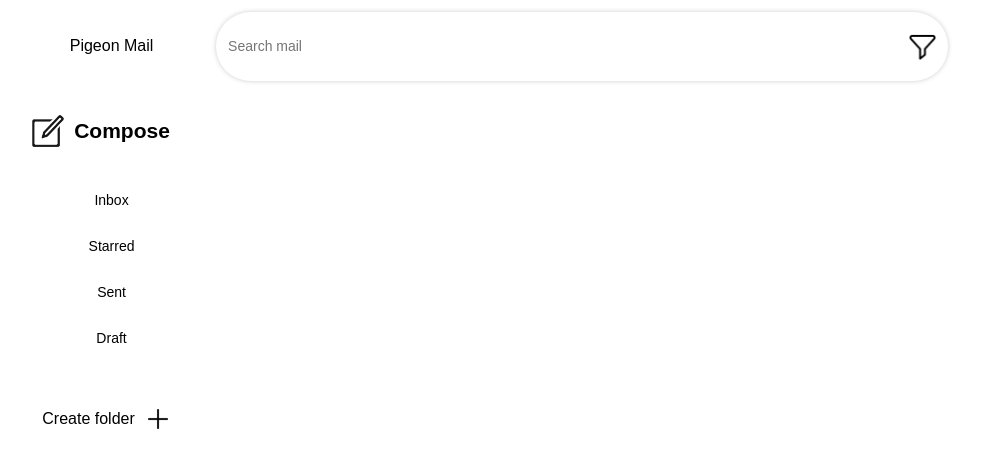
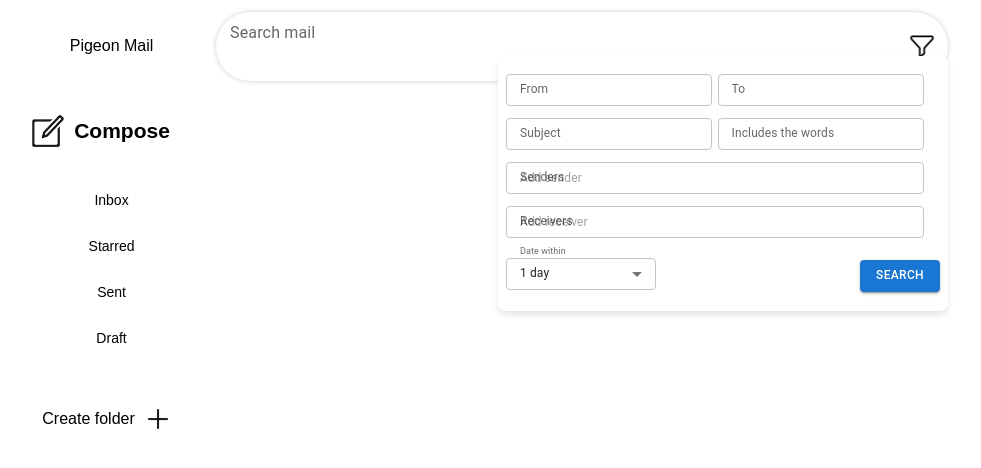
Before and after one commit to janamohamed2304/pigeon-mail, a React (Vite) app in the folder pigeon-mail-frontend/: page / in a window 1280 px wide. Both pictures are taken after a click on the button 923 px from the left and 46 px from the top of the page. Shown: the top 468 px of the page, without its empty margins (1-982 px from the left). Built offline with nearby package versions, Linux system fonts and the light colour scheme.

Commit message:
added filter of search list

```diff
--- a/pigeon-mail-frontend/src/PigeonMail.css
+++ b/pigeon-mail-frontend/src/PigeonMail.css
@@ -106,15 +106,6 @@
     /* background-color: red; */
     box-shadow: 0px 0px 5px 0px rgba(0,0,0,0.2);
 }
-.toolbar .search-bar input {
-    width: 93%;
-    border: none;
-    outline: none;
-    background: transparent;
-    font-size: 14px;
-    margin-left:10px;
-    color: #333;
-}
 .toolbar .search-bar button {
     width: 7%;
     border: none;
--- a/pigeon-mail-frontend/src/PigeonMail.jsx
+++ b/pigeon-mail-frontend/src/PigeonMail.jsx
@@ -1,55 +1,72 @@
 import { useState } from 'react';
-import './PigeonMail.css'
-import Inbox from './inbox/Inbox'
-import Compose from './compose/Compose'
-import {Drawer} from '@mui/material';
+import './PigeonMail.css';
+import Inbox from './inbox/Inbox';
+import Compose from './compose/Compose';
+import FilterMenu from './filter-menu/FilterMenue';
+import { TextField } from '@mui/material';
 
 function PigeonMail() {
-
   const [openInbox, setOpenInbox] = useState(false);
   const [openCompose, setOpenCompose] = useState(false);
+  const [anchorEl, setAnchorEl] = useState(null);
+
+
+  const handleClose = () => {
+    setAnchorEl(null);
+  };
 
   return (
     <>
       <div className='base'>
         <div className='sidebar'>
-
           <div className='logo'>Pigeon Mail</div>
           <button className='compose-btn' onClick={() => setOpenCompose(true)}>
-                <img src='src/assets/icons/note.png'/>
+            <img src='src/assets/icons/note.png' alt='compose' />
             <h2>Compose</h2>
           </button>
           <button onClick={() => setOpenInbox(true)}>Inbox</button>
           <button>Starred</button>
           <button>Sent</button>
           <button>Draft</button>
-              <div className='create-folder'>Create folder
-                <button><img src='src/assets/icons/plus.png'/></button>
+          <div className='create-folder'>
+            Create folder
+            <button><img src='src/assets/icons/plus.png' alt='create folder' /></button>
           </div>
-
-
         </div>
 
         <div className='main'>
-
           <div className='toolbar'>
             <div className='search-bar'>
-                <input type='text' placeholder='Search mail' />
-                <button><img src='src/assets/icons/filter.png'/></button>
+              <TextField
+                label="Search mail"
+                variant="outlined"
+                size="small"
+                fullWidth
+                sx={{
+                  '& .MuiInputBase-root': {
+                    marginTop: '1px',
+                    border: 'none',
+                    borderRadius: '20px'
+                  },
+                  '& .MuiOutlinedInput-notchedOutline': {
+                    marginTop: '1px',
+                    border: 'none',
+                    borderRadius: '20px'
+                  }
+                }}
+              />
+              <FilterMenu anchorEl={anchorEl} handleClose={handleClose} />
             </div>
           </div>
 
           <div className='main-body'>
-              {openInbox && <Inbox onClose={() => setOpenInbox(false)}/>}
-              {openCompose && <Compose onClose={() => setOpenCompose(false)}/>}
-
-            </div>
-
+            {openInbox && <Inbox onClose={() => setOpenInbox(false)} />}
+            {openCompose && <Compose onClose={() => setOpenCompose(false)} />}
           </div>
         </div>
-
+      </div>
     </>
-  )
+  );
 }
 
-export default PigeonMail
+export default PigeonMail;
--- /dev/null
+++ b/pigeon-mail-frontend/src/filter-menu/FilterMenue.jsx
@@ -0,0 +1,260 @@
+import { useState } from 'react';
+import {
+Box,
+IconButton,
+Button,
+Menu,
+MenuItem,
+InputLabel,
+Select,
+FormControl,
+TextField,
+Chip,
+} from '@mui/material';
+
+
+function FilterMenu() {
+const [anchorEl, setAnchorEl] = useState(null);
+const [filterOptions, setFilterOptions] = useState({
+    from: '',
+    to: '',
+    subject: '',
+    includeWords: '',
+    date: '1 day',
+    senders: [],
+    receivers: [],
+});
+
+const handleClick = (event) => {
+    setAnchorEl(event.currentTarget);
+};
+
+const handleClose = () => {
+    setAnchorEl(null);
+};
+
+const handleFilterChange = (field, value) => {
+    setFilterOptions((prevOptions) => ({
+    ...prevOptions,
+    [field]: value,
+    }));
+};
+
+const handleAddSender = (event) => {
+    if (event.key === 'Enter' || event.type === 'click') {
+    setFilterOptions((prevOptions) => ({
+        ...prevOptions,
+        senders: [...prevOptions.senders, event.target.value],
+    }));
+    event.target.value = '';
+    }
+};
+
+const handleAddReceiver = (event) => {
+    if (event.key === 'Enter' || event.type === 'click') {
+    setFilterOptions((prevOptions) => ({
+        ...prevOptions,
+        receivers: [...prevOptions.receivers, event.target.value],
+    }));
+    event.target.value = '';
+    }
+};
+
+const handleRemoveSender = (index) => {
+    setFilterOptions((prevOptions) => ({
+    ...prevOptions,
+    senders: prevOptions.senders.filter((_, i) => i !== index),
+    }));
+};
+
+const handleRemoveReceiver = (index) => {
+    setFilterOptions((prevOptions) => ({
+    ...prevOptions,
+    receivers: prevOptions.receivers.filter((_, i) => i !== index),
+    }));
+};
+
+const handleSubmit = () => {
+    // Perform search with the selected filter options
+    console.log('Applying filter:', filterOptions);
+    handleClose();
+};
+
+return (
+    <>
+    <IconButton onClick={handleClick}>
+        <img src="src/assets/icons/filter.png" alt="filter" />
+    </IconButton>
+    <Menu
+        anchorEl={anchorEl}
+        open={Boolean(anchorEl)}
+        onClose={handleClose}
+        anchorOrigin={{
+        vertical: 'top',
+        horizontal: 'right',
+        }}
+        transformOrigin={{
+        vertical: 'top',
+        horizontal: 'right',
+        }}
+    sx={{
+        '& .MuiPaper-root': {
+            width: '450px',
+            marginTop: '40px',
+            borderRadius: '8px',
+            boxShadow: '0px 4px 6px rgba(0, 0, 0, 0.1)',
+            maxHeight: '80vh',
+            overflow: 'auto',
+        },
+        '& .MuiMenuItem-root': {
+            fontSize: '14px',
+        },
+        '& .MuiFormControl-root': {
+            marginBottom: '5px', // Reduced from 16px
+        },
+        '& .MuiInputLabel-root': {
+            fontSize: '12px',
+            top: '-7px', // Added to move label closer to input
+            '&.MuiInputLabel-shrink': {
+            transform: 'translate(14px, -4px) scale(0.75)', // Adjusted label position when shrunk
+            },
+        },
+        '& .MuiOutlinedInput-root': {
+            fontSize: '12px',
+            height: '32px',
+            marginTop: '2px', // Added to remove top margin
+        },
+        '& .MuiChip-root': {
+            fontSize: '12px',
+            height: '24px',
+            marginTop: '0px', // Added specific margin for button
+        },
+        '& .MuiButton-root': {
+            fontSize: '12px',
+            height: '32px',
+
+        },
+        }}
+    >
+        <Box p={1} >
+        <Box display="flex" gap={0.7} >
+            <FormControl sx={{  width: '206px' }}>
+            <InputLabel>From</InputLabel>
+            <TextField
+                value={filterOptions.from}
+                onChange={(e) => handleFilterChange('from', e.target.value)}
+                size="small"
+            />
+            </FormControl>
+            <FormControl sx={{  width: '206px' }}>
+            <InputLabel>To</InputLabel>
+            <TextField
+                value={filterOptions.to}
+                onChange={(e) => handleFilterChange('to', e.target.value)}
+                size="small"
+            />
+            </FormControl>
+        </Box>
+        <Box display="flex" gap={0.7} >
+            <FormControl sx={{ width: '206px' }}>
+            <InputLabel>Subject</InputLabel>
+            <TextField
+                value={filterOptions.subject}
+                onChange={(e) => handleFilterChange('subject', e.target.value)}
+                size="small"
+            />
+            </FormControl>
+            <FormControl sx={{ width: '206px' }}>
+            <InputLabel>Includes the words</InputLabel>
+            <TextField
+                value={filterOptions.includeWords}
+                onChange={(e) => handleFilterChange('includeWords', e.target.value)}
+                size="small"
+            />
+            </FormControl>
+        </Box>
+
+        <FormControl fullWidth>
+            <InputLabel>Senders</InputLabel>
+            <Box display="flex" alignItems="center" >
+            <TextField
+                placeholder="Add sender"
+                size="small"
+                onKeyPress={handleAddSender}
+                sx={{ flexGrow: 1 }}
+            />
+            <IconButton onClick={handleAddSender}>
+                {/* <AddIcon fontSize="small" /> */}
+            </IconButton>
+            </Box>
+            <Box
+            display="flex"
+            flexWrap="wrap"
+            gap={1}
+            maxHeight="30px"
+            overflow="auto"
+            >
+            {filterOptions.senders.map((sender, index) => (
+                <Chip
+                key={index}
+                label={sender}
+                onDelete={() => handleRemoveSender(index)}
+                size="small"
+                />
+            ))}
+            </Box>
+        </FormControl>
+        <FormControl fullWidth>
+            <InputLabel>Receivers</InputLabel>
+            <Box display="flex" alignItems="center" >
+            <TextField
+                placeholder="Add receiver"
+                size="small"
+                onKeyPress={handleAddReceiver}
+                sx={{ flexGrow: 1 }}
+            />
+            <IconButton onClick={handleAddReceiver}>
+                {/* <AddIcon fontSize="small" /> */}
+            </IconButton>
+            </Box>
+            <Box
+            display="flex"
+            flexWrap="wrap"
+            gap={1}
+            maxHeight="30px"
+            overflow="auto"
+            >
+            {filterOptions.receivers.map((receiver, index) => (
+                <Chip
+                key={index}
+                label={receiver}
+                onDelete={() => handleRemoveReceiver(index)}
+                size="small"
+                />
+            ))}
+            </Box>
+        </FormControl>
+        <Box display="flex" justifyContent="space-between" alignItems="center" mt={1}>
+            <FormControl sx={{ width: '150px' }}>
+                <InputLabel>Date within</InputLabel>
+                <Select
+                value={filterOptions.date}
+                onChange={(e) => handleFilterChange('date', e.target.value)}
+                size="small"
+                >
+                <MenuItem value="1 day">1 day</MenuItem>
+                <MenuItem value="1 week">1 week</MenuItem>
+                <MenuItem value="1 month">1 month</MenuItem>
+                </Select>
+            </FormControl>
+            <Button variant="contained" color="primary" onClick={handleSubmit} sx={{ height: '32px' }}>
+            Search
+            </Button>
+        </Box>
+        </Box>
+    </Menu>
+    </>
+);
+}
+
+export default FilterMenu;
```
Lines whose indentation alone changed are shown as unchanged.
